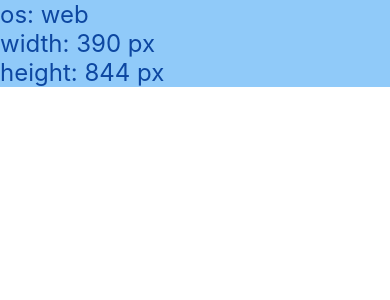
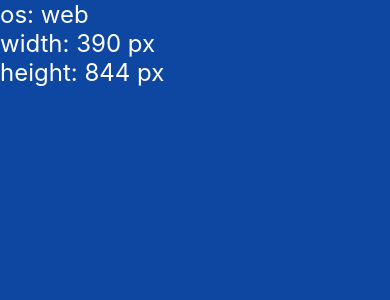
Before and after one commit to dev-t2/learn-prisma, a React Native app in the folder 02.style/02.view/: screen / in a window 390 px wide. Shown: the top 300 px of the page. Built offline with nearby package versions, Linux system fonts and the light colour scheme.

Commit message:
Dimensions Get Window Update

```diff
--- a/02.style/02.view/App.tsx
+++ b/02.style/02.view/App.tsx
@@ -1,20 +1,21 @@
 import React, { memo } from 'react';
-import { Platform, StatusBar, useWindowDimensions } from 'react-native';
+import { Dimensions, Platform, StatusBar } from 'react-native';
 import { Colors } from 'react-native-paper';
 import styled from 'styled-components/native';
 
+const { width, height } = Dimensions.get('window');
+
 const StyledSafeAreaView = styled.SafeAreaView({
-  backgroundColor: Colors.blue200,
+  backgroundColor: Colors.blue900,
+  height,
 });
 
 const StyledText = styled.Text({
   fontSize: 24,
-  color: Colors.blue900,
+  color: '#ffffff',
 });
 
 const App = () => {
-  const { width, height } = useWindowDimensions();
-
   return (
     <StyledSafeAreaView>
       <StatusBar />
```
